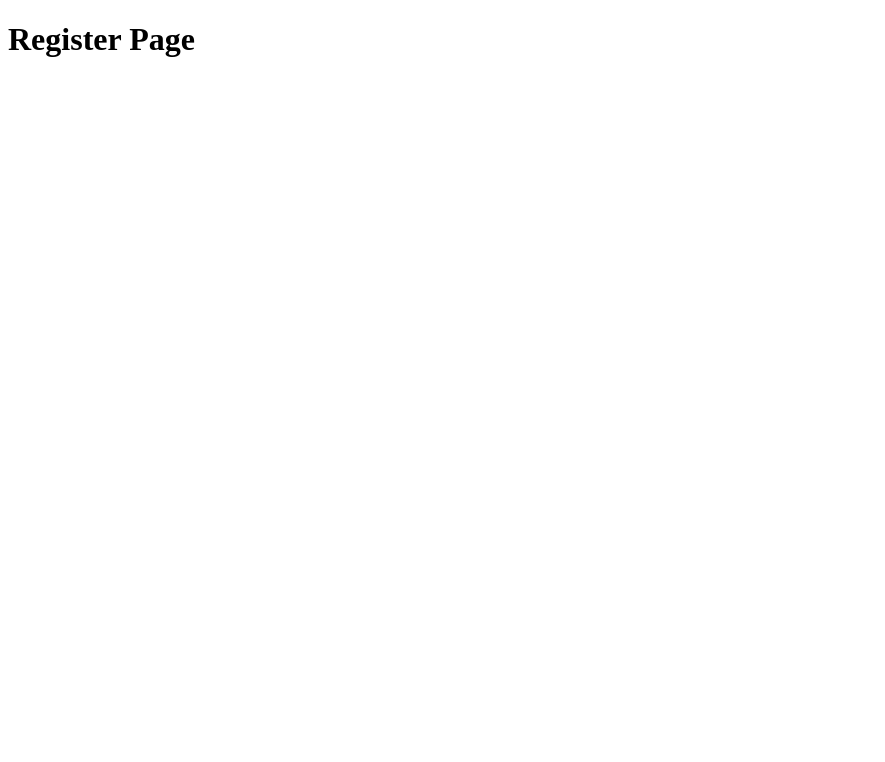
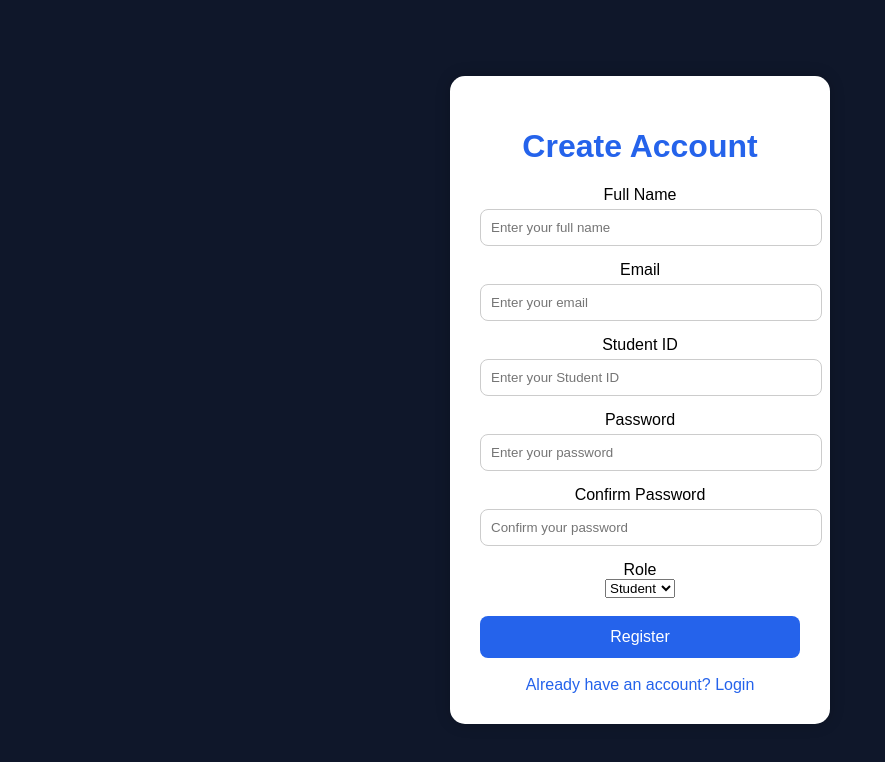
Before and after one commit to aljustinespinosa08-ops/BondQuest-, a plain HTML site: page views/views/register.html in a window 1280 px wide. Shown: the whole page, without its empty margins (0-885 px from the left). Drawn offline with Linux system fonts and the light colour scheme; files that its build step writes are made by us from their sources.

Commit message:
Update register.html

```diff
--- a/views/views/register.html
+++ b/views/views/register.html
@@ -1,9 +1,52 @@
 <!DOCTYPE html>
-<html>
+<html lang="en">
 <head>
-    <title>BondQuest Register</title>
+    <meta charset="UTF-8">
+    <meta name="viewport" content="width=device-width, initial-scale=1.0">
+    <title>BondQuest - Register</title>
+    <link rel="stylesheet" href="../public/css/style.css">
 </head>
 <body>
-    <h1>Register Page</h1>
+
+<div class="login-container">
+
+<h1>Create Account</h1>
+
+<form>
+
+<label>Full Name</label><br>
+<input type="text" placeholder="Enter your full name" required>
+
+<label>Email</label><br>
+<input type="email" placeholder="Enter your email" required>
+
+<label>Student ID</label><br>
+<input type="text" placeholder="Enter your Student ID">
+
+<label>Password</label><br>
+<input type="password" placeholder="Enter your password" required>
+
+<label>Confirm Password</label><br>
+<input type="password" placeholder="Confirm your password" required>
+
+<label>Role</label><br>
+
+<select>
+    <option>Student</option>
+    <option>Teacher</option>
+</select>
+
+<br><br>
+
+<button type="submit">Register</button>
+
+</form>
+
+<br>
+
+<a href="login.html">Already have an account? Login</a>
+
+</div>
+
 </body>
 </html>
```
